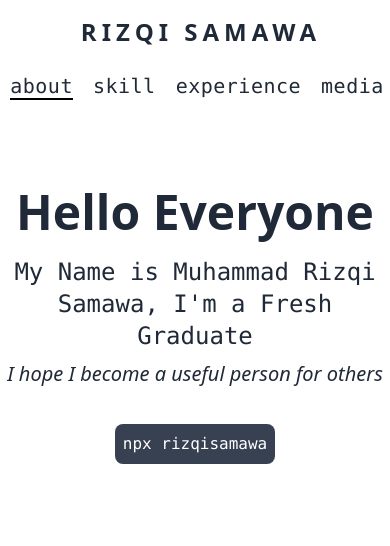
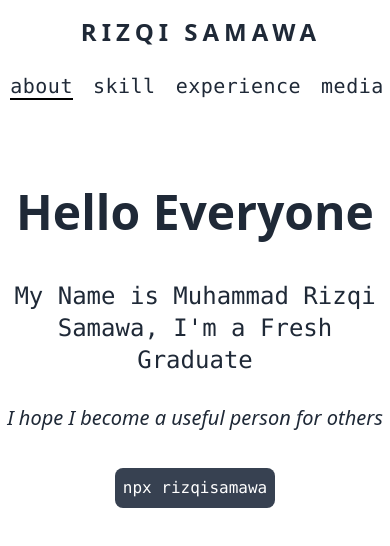
Before and after one commit to rizqisamawa/portfolio, a Next.js app: page /about in a window 390 px wide. Shown: the top 546 px of the page. Built offline with nearby package versions, Linux system fonts and the light colour scheme.

Commit message:
add responsive

```diff
--- a/pages/about.js
+++ b/pages/about.js
@@ -10,10 +10,10 @@ function About() {
       <Navbar />
       <div className="mx-22 items-center justify-center mt-20 text-center">
         <p className="text-5xl font-sans font-semibold">Hello Everyone</p>
-        <p className="text-2xl font-mono mt-4 p-1">
+        <p className="text-2xl font-mono mt-10 p-1">
           {"My Name is Muhammad Rizqi Samawa, I'm a Fresh Graduate"}
         </p>
-        <p className="text-xl font-sans p-1 font-light italic ">
+        <p className="text-xl font-sans p-1 mt-5 font-light italic ">
           I hope I become a useful person for others
         </p>
         <div className="text-center mt-8">
```
